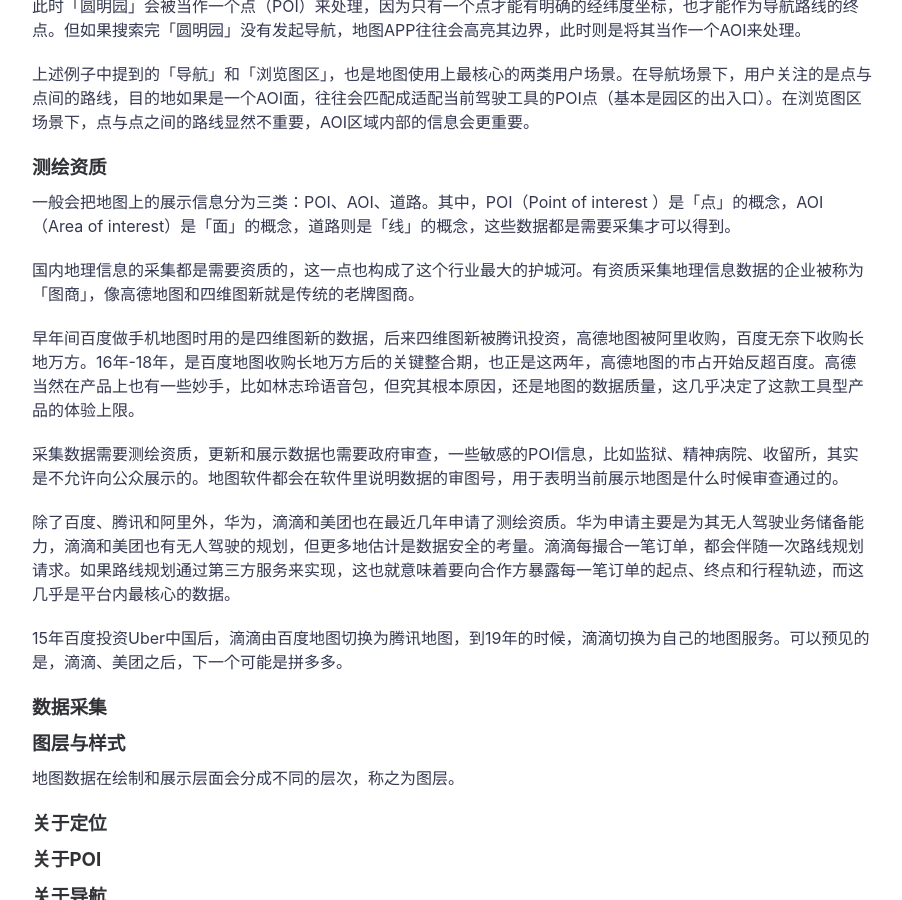
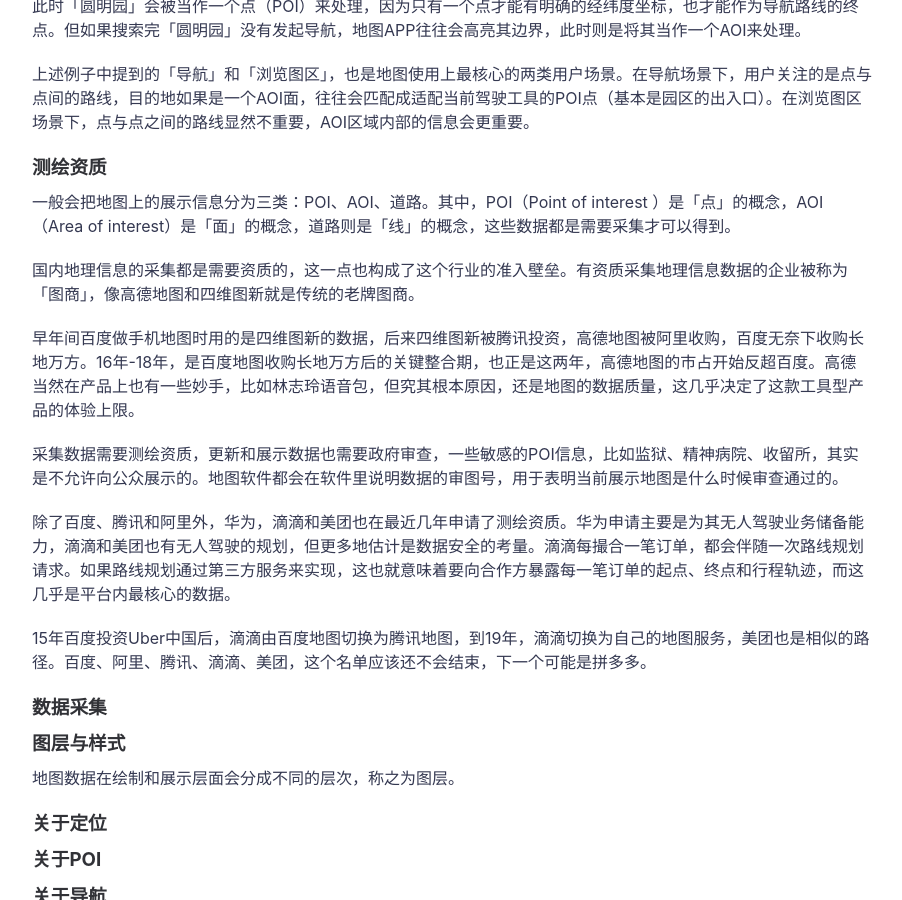
Before and after one commit to icarus507/icarus507.github.io, a Jekyll site: the page built from _posts/2018-09-07-谈谈地图.md, in a window 1280 px wide and 900 px high, scrolled down 1098 px. Shown: the whole window, without its empty margins (188-1090 px from the left). Built offline with Jekyll 4.4.1, drawn with Linux system fonts in a browser that asks for light colours.

Commit message:
Update 2018-09-07-谈谈地图.md

```diff
--- a/_posts/2018-09-07-谈谈地图.md
+++ b/_posts/2018-09-07-谈谈地图.md
@@ -27,7 +27,7 @@
 
 一般会把地图上的展示信息分为三类：POI、AOI、道路。其中，POI（Point of interest ）是「点」的概念，AOI（Area of interest）是「面」的概念，道路则是「线」的概念，这些数据都是需要采集才可以得到。
 
-国内地理信息的采集都是需要资质的，这一点也构成了这个行业最大的护城河。有资质采集地理信息数据的企业被称为「图商」，像高德地图和四维图新就是传统的老牌图商。
+国内地理信息的采集都是需要资质的，这一点也构成了这个行业的准入壁垒。有资质采集地理信息数据的企业被称为「图商」，像高德地图和四维图新就是传统的老牌图商。
 
 早年间百度做手机地图时用的是四维图新的数据，后来四维图新被腾讯投资，高德地图被阿里收购，百度无奈下收购长地万方。16年-18年，是百度地图收购长地万方后的关键整合期，也正是这两年，高德地图的市占开始反超百度。高德当然在产品上也有一些妙手，比如林志玲语音包，但究其根本原因，还是地图的数据质量，这几乎决定了这款工具型产品的体验上限。
 
@@ -35,7 +35,7 @@
 
 除了百度、腾讯和阿里外，华为，滴滴和美团也在最近几年申请了测绘资质。华为申请主要是为其无人驾驶业务储备能力，滴滴和美团也有无人驾驶的规划，但更多地估计是数据安全的考量。滴滴每撮合一笔订单，都会伴随一次路线规划请求。如果路线规划通过第三方服务来实现，这也就意味着要向合作方暴露每一笔订单的起点、终点和行程轨迹，而这几乎是平台内最核心的数据。
 
-15年百度投资Uber中国后，滴滴由百度地图切换为腾讯地图，到19年的时候，滴滴切换为自己的地图服务。可以预见的是，滴滴、美团之后，下一个可能是拼多多。
+15年百度投资Uber中国后，滴滴由百度地图切换为腾讯地图，到19年，滴滴切换为自己的地图服务，美团也是相似的路径。百度、阿里、腾讯、滴滴、美团，这个名单应该还不会结束，下一个可能是拼多多。
 
 
 ### 数据采集
```
